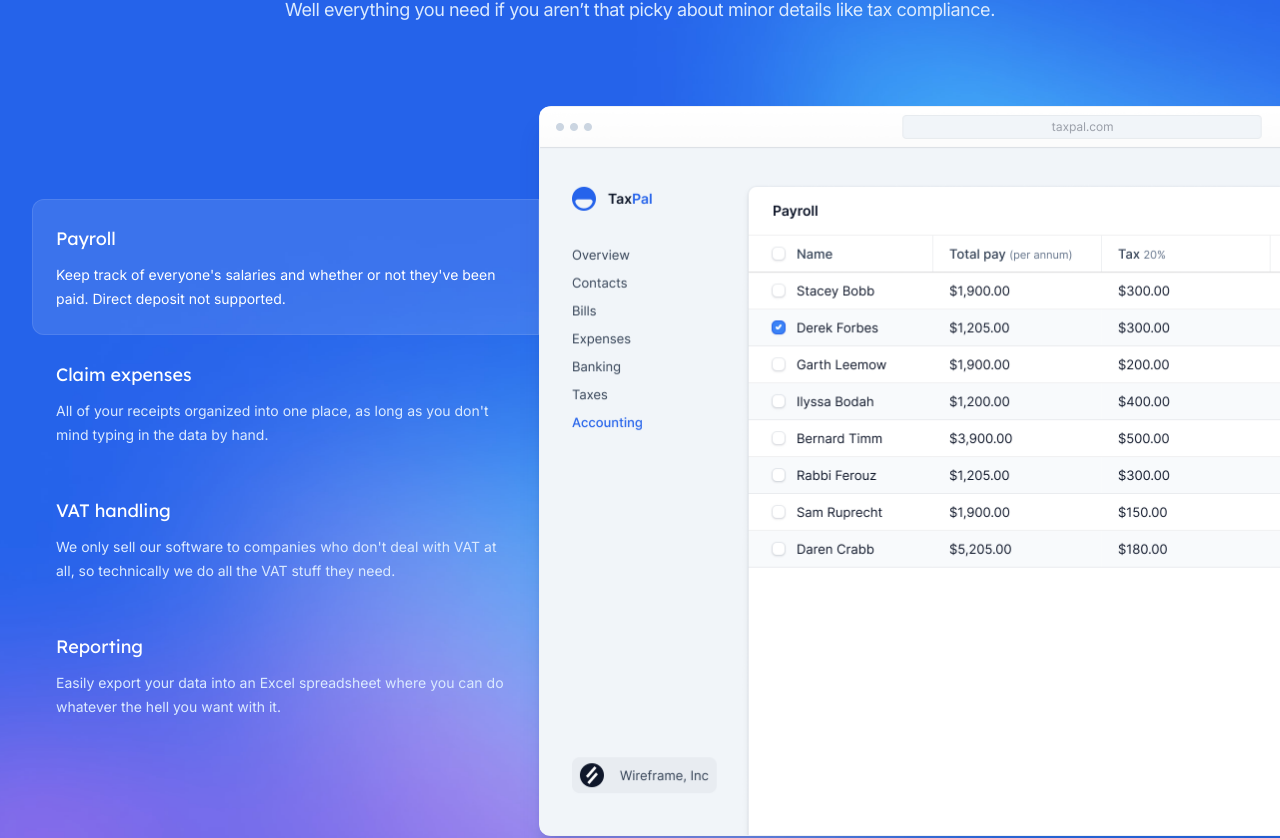
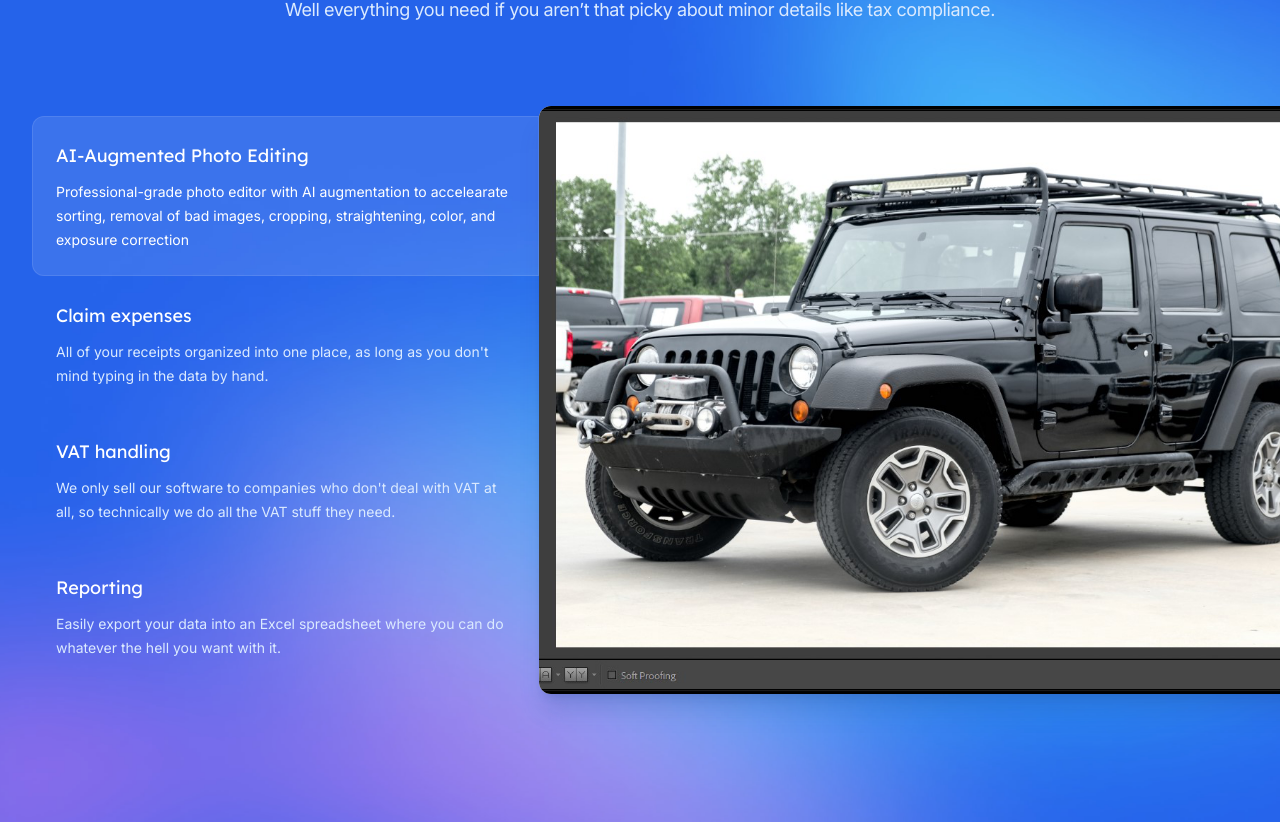
Before and after one commit to torchcommercialmedia/marketingsite, a Next.js app: page / in a window 1280 px wide. Shown: the part 1216-2054 px from the top of the page. Built offline with nearby package versions, Linux system fonts and the light colour scheme.

Commit message:
Replaced some images

```diff
--- a/src/components/PrimaryFeatures.jsx
+++ b/src/components/PrimaryFeatures.jsx
@@ -12,9 +12,9 @@ import screenshotVatReturns from '@/images/screenshots/vat-returns.png'
 
 const features = [
   {
-    title: 'Payroll',
+    title: 'AI-Augmented Photo Editing',
     description:
-      "Keep track of everyone's salaries and whether or not they've been paid. Direct deposit not supported.",
+      "Professional-grade photo editor with AI augmentation to accelearate sorting, removal of bad images, cropping, straightening, color, and exposure correction",
     image: screenshotPayroll,
   },
   {
```
Also changed, not shown: src/images/screenshots/payroll.png.
